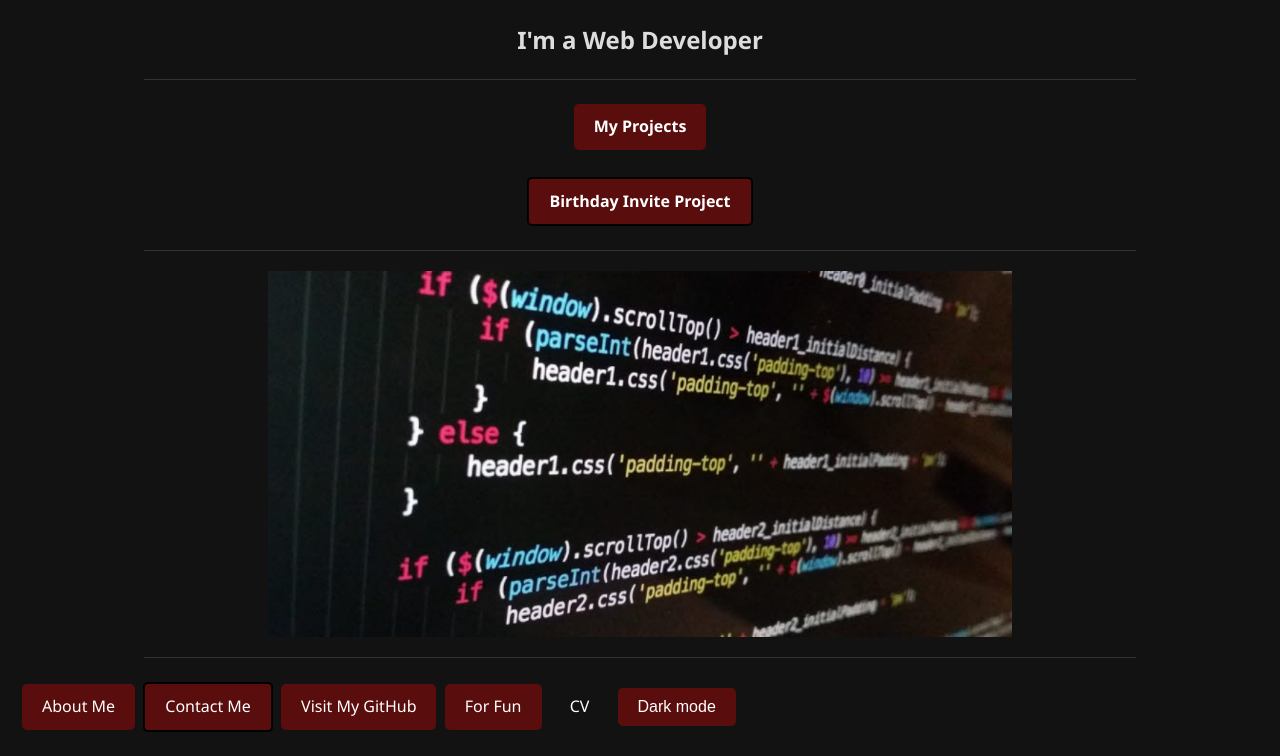
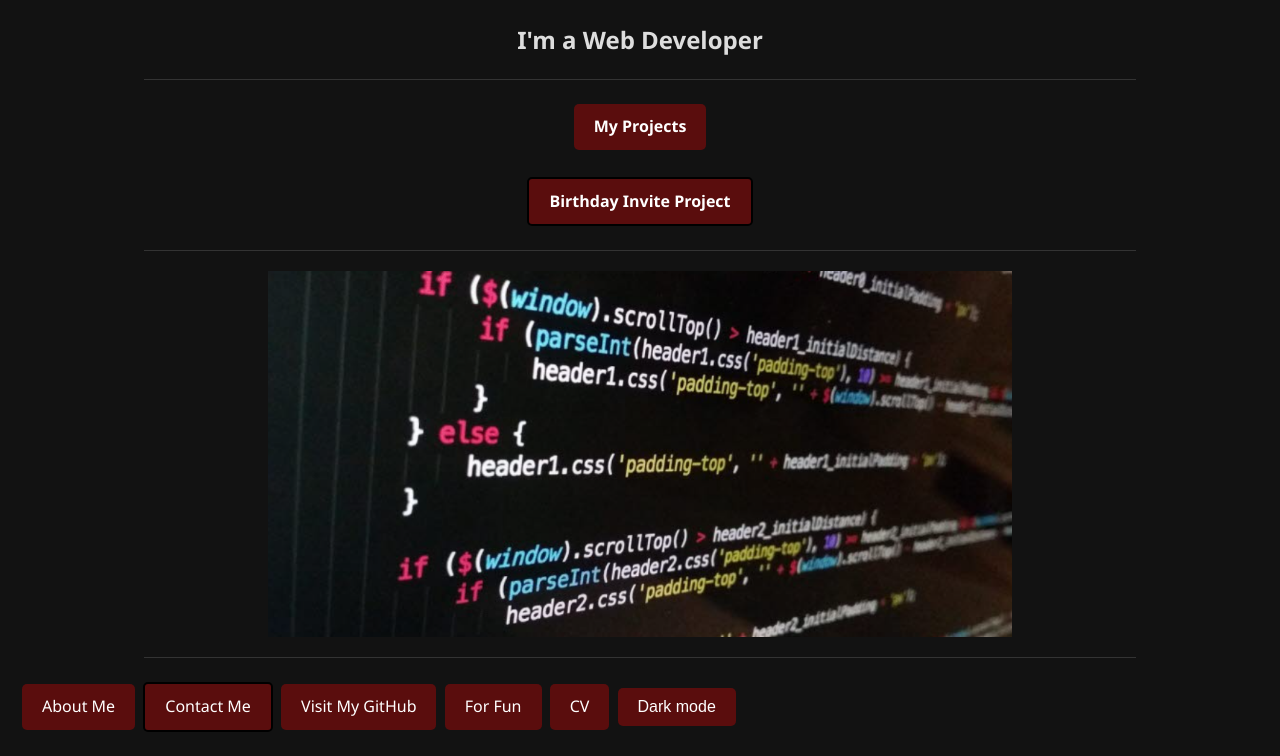
Before and after one commit to Nweder/WebDev, a plain HTML site: page index.html in a window 1280 px wide. Shown: the part 105-861 px from the top of the page. Drawn offline with Linux system fonts and the light colour scheme.

Commit message:
update cv button

```diff
--- a/index.html
+++ b/index.html
@@ -22,7 +22,7 @@
 
   <a href="./public/cub-button.html" class="button cub-button">For Fun</a>
 
-  <a href="/public/Cv.html" class="button cv-button">CV</a>
+  <a href="/public/Cv.html" class="button black-button">CV</a>
 
 
   <button onclick="toggleTheme()" class="button cub-button ">Dark mode</button>
```
